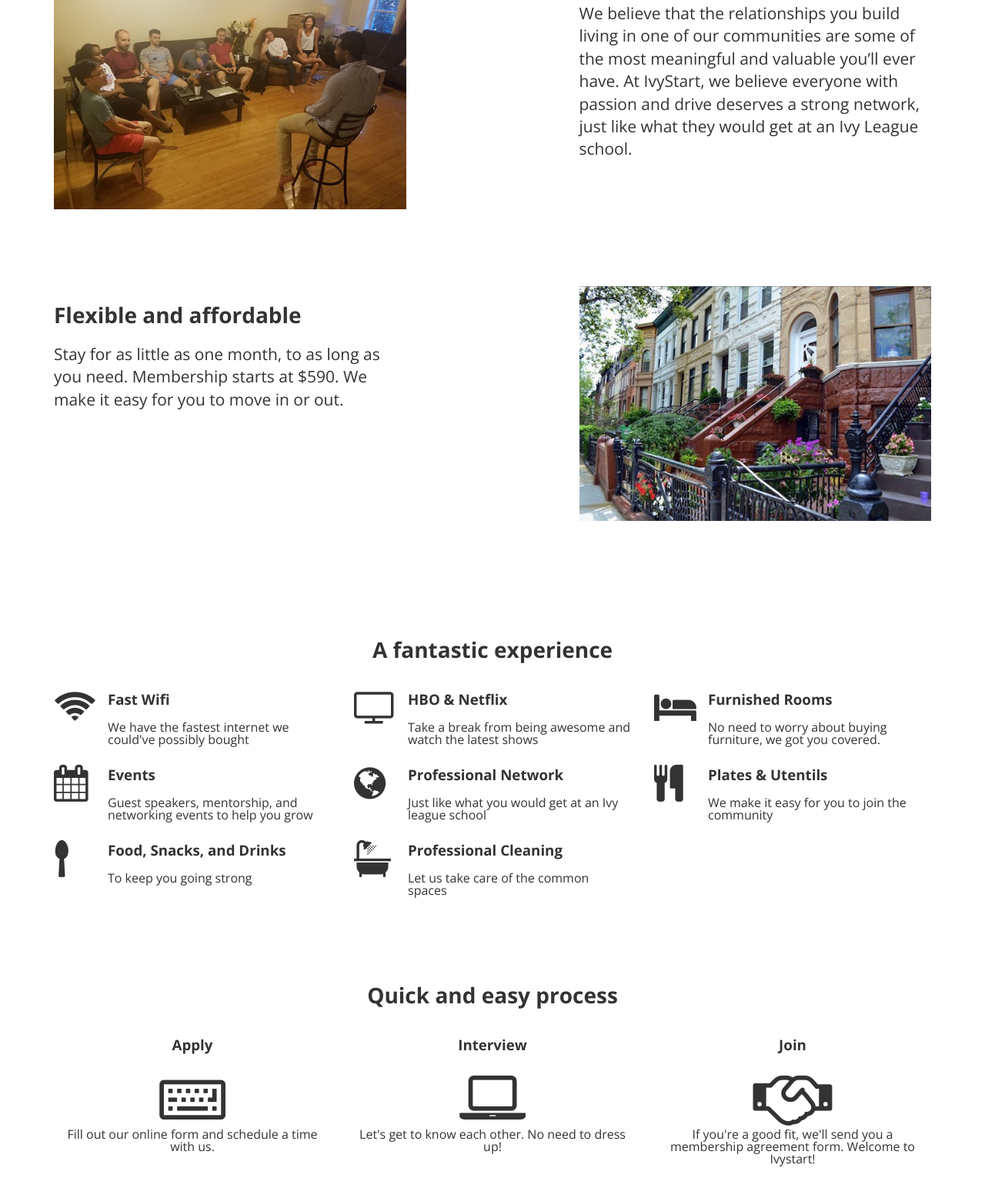
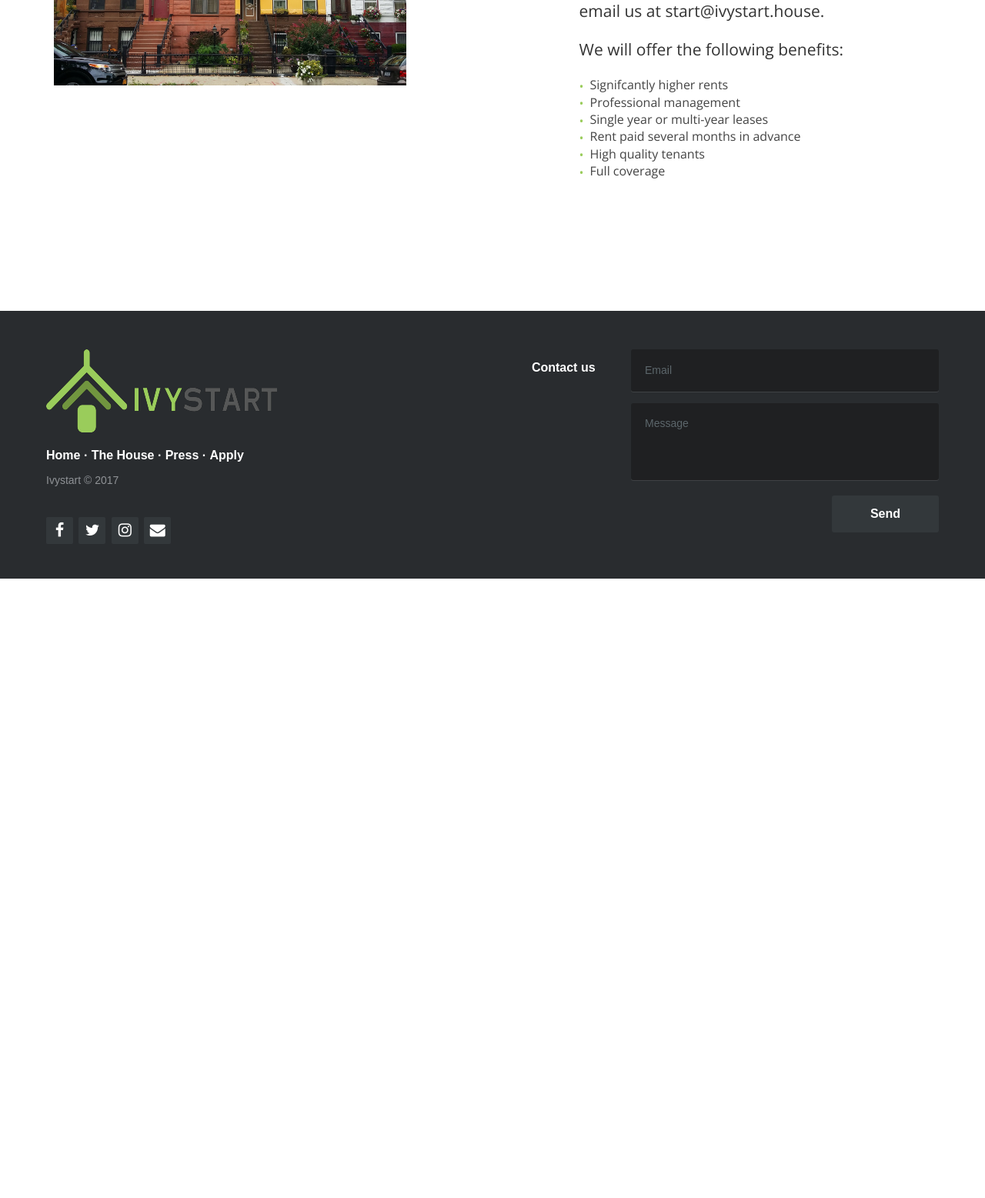
Before and after one commit to jimmybnguyen/ivystart, a plain HTML site: page partnership.html in a window 1280 px wide. Shown: the part 1242-2799 px from the top of the page at 77% size. After the commit the page ends 1994 px from the top, so only its background shows below. Drawn offline with nearby package versions, Linux system fonts and the light colour scheme.

Commit message:
add content to partnership page

```diff
--- a/css/style.css
+++ b/css/style.css
@@ -62,6 +62,29 @@ strong {
 section {
   padding-top: 2.5em;
   padding-bottom: 2.5em;
+}
+
+.partner-list {
+  color: #444;
+	list-style: none; /* reset */
+  font-size: 16px;
+  font-weight: 300;
+  line-height: 1.4;
+}
+
+.partner-list:before {
+  color: #9ACC5B;
+  content: "\2022";
+  padding-right: .5em;
+  position: relative;
+  top: .1em;
+  margin-bottom: 20px;
+}
+
+@media (min-width: 768px) {
+  .partner-list li {
+    font-size: 18px;
+  }
 }
 
 .section-title {
--- a/partnership.html
+++ b/partnership.html
@@ -77,17 +77,16 @@
     </div>
 
     <section id="about">
-        <h1 class="center">Great ideas start at Ivystart</h1>
         <div class="about-content">
             <div class="container">
                 <div class="row">
                     <div class="col-lg-5 col-sm-6">
                         <div class="clearfix"></div>
-                        <h2>Join the community</h2>
-                        <p class="lead">IvyStart is a coliving network for people interested in technology, entrepreneurship, and innovation. We began as the first and only coliving network of college entrepreneurs within the Ivy League whose passion for big ideas, technology, and doing what they loved encouraged them to seek like-minded people who wanted to work on great things.</p>
+                        <h2>Connect with the community</h2>
+                        <p class="lead">We are looking for people interested in connecting with our community. We actively host events and we’re extremely interested in bringing in people involved in the entrepreneurial community to give talks, mentor the people in our community, or partner with us in a variety of ways. Don’t be shy, send us an email! </p>
                     </div>
                     <div class="col-lg-5 col-lg-offset-2 col-sm-6">
-                        <img class="img-responsive" src="img/group_1.jpg" alt="Group photo of Ivystart members">
+                        <img class="img-responsive" src="img/speaker-img.jpg" alt="Group photo of Ivystart members">
                     </div>
                 </div>
             </div>
@@ -98,137 +97,20 @@
                     <div class="col-lg-5 col-lg-offset-1 col-sm-push-6  col-sm-6">
                         <div class="clearfix"></div>
                         <h2>Coliving done differently</h2>
-                        <p class="lead">We believe that the relationships you build living in one of our communities are some of the most meaningful and valuable you’ll ever have. At IvyStart, we believe everyone with passion and drive deserves a strong network, just like what they would get at an Ivy League school.</p>
+                        <p class="lead">If you have a property that you would like for us to professionally manage/lease, please email us at start@ivystart.house.</p>
+                        <p class="lead">We will offer the following benefits:
+                            <ul>
+                                <li class="partner-list">Signifcantly higher rents</li>
+                                <li class="partner-list">Professional management</li>
+                                <li class="partner-list">Single year or multi-year leases</li>
+                                <li class="partner-list">Rent paid several months in advance</li>
+                                <li class="partner-list">High quality tenants</li>
+                                <li class="partner-list">Full coverage</li>
+                            </ul>
+                        </p>
                     </div>
                     <div class="col-lg-5 col-sm-pull-6  col-sm-6">
-                        <img class="img-responsive" src="img/speaker-img.jpg" alt="A VC giving a talk to Ivystart members">
-                    </div>
-                </div>
-            </div>
-        </div>
-        <div class="about-content">
-            <div class="container">
-                <div class="row">
-                    <div class="col-lg-5 col-sm-6">
-                        <div class="clearfix"></div>
-                        <h2>Flexible and affordable</h2>
-                        <p class="lead">Stay for as little as one month, to as long as you need. Membership starts at $590. We make it easy for you to move in or out.</p>
-                    </div>
-                    <div class="col-lg-5 col-lg-offset-2 col-sm-6">
-                        <img class="img-responsive" src="img/brownstones.jpg" alt="">
-                    </div>
-                </div>
-            </div>
-        </div>
-    </section>
-
-    <section>
-        <div class="container">
-            <h2 class="center">A fantastic experience</h2>
-            <div class="row">
-                <div class="col-sm-4">
-                    <span class="amenity">
-                      <i class="fa fa-wifi fa-3x" aria-hidden="true"></i>
-                    </span>
-                    <div class="amenity-content">
-                        <h3>Fast Wifi</h3>
-                        <p>We have the fastest internet we could've possibly bought</p>
-                    </div>
-                </div>
-                <div class="col-sm-4">
-                    <span class="amenity">
-                      <i class="fa fa-television fa-3x" aria-hidden="true"></i>
-                    </span>
-                    <div class="amenity-content">
-                        <h3>HBO & Netflix</h3>
-                        <p>Take a break from being awesome and watch the latest shows</p>
-                    </div>
-                </div>
-                <div class="col-sm-4">
-                    <span class="amenity">
-                      <i class="fa fa-bed fa-3x" aria-hidden="true"></i>
-                    </span>
-                    <div class="amenity-content">
-                        <h3>Furnished Rooms</h3>
-                        <p>No need to worry about buying furniture, we got you covered.</fap>
-                    </div>
-                </div>
-            </div>
-            <div class="row">
-                <div class="col-sm-4">
-                    <span class="amenity">
-                      <i class="fa fa-calendar fa-3x" aria-hidden="true"></i>
-                    </span>
-                    <div class="amenity-content">
-                        <h3>Events</h3>
-                        <p>Guest speakers, mentorship, and networking events to help you grow</p>
-                    </div>
-                </div>
-                <div class="col-sm-4">
-                    <span class="amenity">
-                      <i class="fa fa-globe fa-3x" aria-hidden="true"></i>
-                    </span>
-                    <div class="amenity-content">
-                        <h3>Professional Network</h3>
-                        <p>Just like what you would get at an Ivy league school</p>
-                    </div>
-                </div>
-                <div class="col-sm-4">
-                    <span class="amenity">
-                      <i class="fa fa-cutlery fa-3x" aria-hidden="true"></i>
-                    </span>
-                    <div class="amenity-content">
-                        <h3>Plates & Utentils</h3>
-                        <p>We make it easy for you to join the community</p>
-                    </div>
-                </div>
-            </div>
-            <div class="row">
-                <div class="col-sm-4">
-                    <span class="amenity">
-                      <i class="fa fa-spoon fa-3x" aria-hidden="true"></i>
-                    </span>
-                    <div class="amenity-content">
-                        <h3>Food, Snacks, and Drinks</h3>
-                        <p>To keep you going strong</p>
-                    </div>
-                </div>
-                <div class="col-sm-4">
-                    <span class="amenity">
-                      <i class="fa fa-bath fa-3x" aria-hidden="true"></i>
-                    </span>
-                    <div class="amenity-content">
-                        <h3>Professional Cleaning</h3>
-                        <p>Let us take care of the common spaces</p>
-                    </div>
-                </div>
-            </div>
-        </div>
-    </section>
-
-    <section>
-        <div class="container">
-            <h2 class="center">Quick and easy process</h2>
-            <div class="row">
-                <div class="col-md-4">
-                    <div class="center">
-                        <h3>Apply</h3>
-                        <i class="fa fa-keyboard-o fa-5x" aria-hidden="true"></i>
-                        <p>Fill out our online form and schedule a time with us.</p>
-                    </div>
-                </div>
-                <div class="col-md-4">
-                    <div class="center">
-                        <h3>Interview</h3>
-                        <i class="fa fa-laptop fa-5x" aria-hidden="true"></i>
-                        <p>Let's get to know each other. No need to dress up!</p>
-                    </div>
-                </div>
-                <div class="col-md-4">
-                    <div class="center">
-                        <h3>Join</h3>
-                        <i class="fa fa-handshake-o fa-5x" aria-hidden="true"></i>
-                        <p>If you're a good fit, we'll send you a membership agreement form. Welcome to Ivystart!</p>
+                        <img class="img-responsive" src="img/bed-stuy-stock.jpg" alt="Stock image of Bed-Stuy in Brooklyn, NYC">
                     </div>
                 </div>
             </div>
```
Also changed, not shown: img/bed-stuy-stock.jpg (added).
